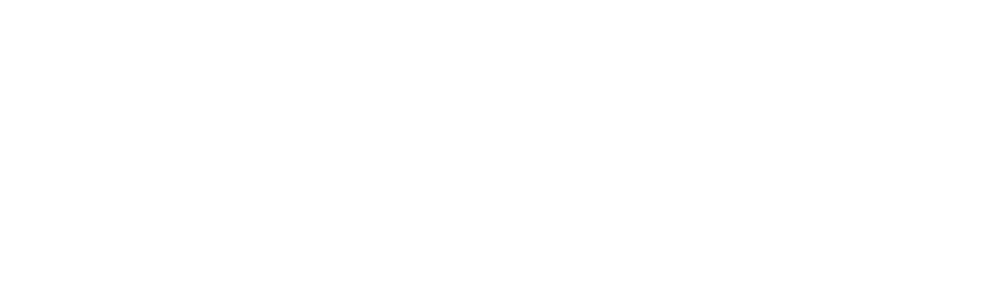
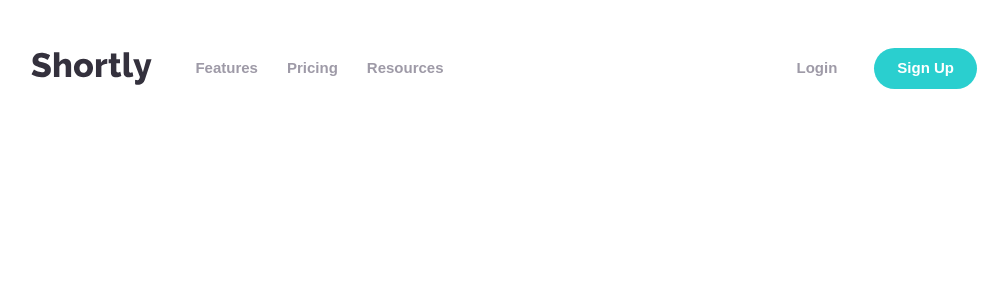
Before and after one commit to ortonb110/url-shortening-app, a React (Create React App) app: page / in a window 1280 px wide. Shown: the top 300 px of the page, without its empty margins (136-1144 px from the left). Built offline with nearby package versions, Linux system fonts and the light colour scheme.

Commit message:
Working on Navigation Bar

```diff
--- a/src/Components/Header/Header.jsx
+++ b/src/Components/Header/Header.jsx
@@ -1,7 +1,10 @@
-const { Fragment } = require("react");
+import NavBar from "./NavBar/NavBar";
+import { Fragment } from "react";
 
 const Header = () => {
-  return <Fragment></Fragment>;
+  return (<Fragment>
+    <NavBar/>
+  </Fragment>);
 };
 
 export default Header;
--- a/src/Components/Header/NavBar/NavBar.jsx
+++ b/src/Components/Header/NavBar/NavBar.jsx
@@ -1,11 +1,33 @@
-
+import logo from '../../../Assets/images/logo.svg';
 
 import React from 'react'
 
 function NavBar() {
   return (
-    <nav>
+    <nav className='pt-[4.8rem] px-[16.7rem] flex justify-between items-center'>
+      <div className='flex gap-[4.345rem] items-center'>
+          <img src={logo} alt="Shortly Logo" />
+          <ul role="menubar" className='flex gap-[2.9rem] capitalize font-bold text-[1.5rem] text-neutralGrayishViolet'>
 
+            <li role={'menuitem'}>Features</li>
+            <li role={'menuitem'}>pricing</li>
+            <li role={'menuitem'}>resources</li>
+          </ul>
+      </div>
+        <ul className='flex gap-[3.7rem] items-center text-neutralGrayishViolet capitalize font-bold text-[1.5rem]'>
+          <li
+            role={'button'}
+            tabIndex={"0"}
+            aria-pressed = "false"
+
+          >login</li>
+          <li
+            role={'button'}
+            tabIndex={"0"}
+            aria-pressed = "false"
+            className='px-[2.3rem] py-[0.9rem] bg-primaryCyan text-white rounded-full'
+          >sign up</li>
+        </ul>
     </nav>
   )
 }
```
